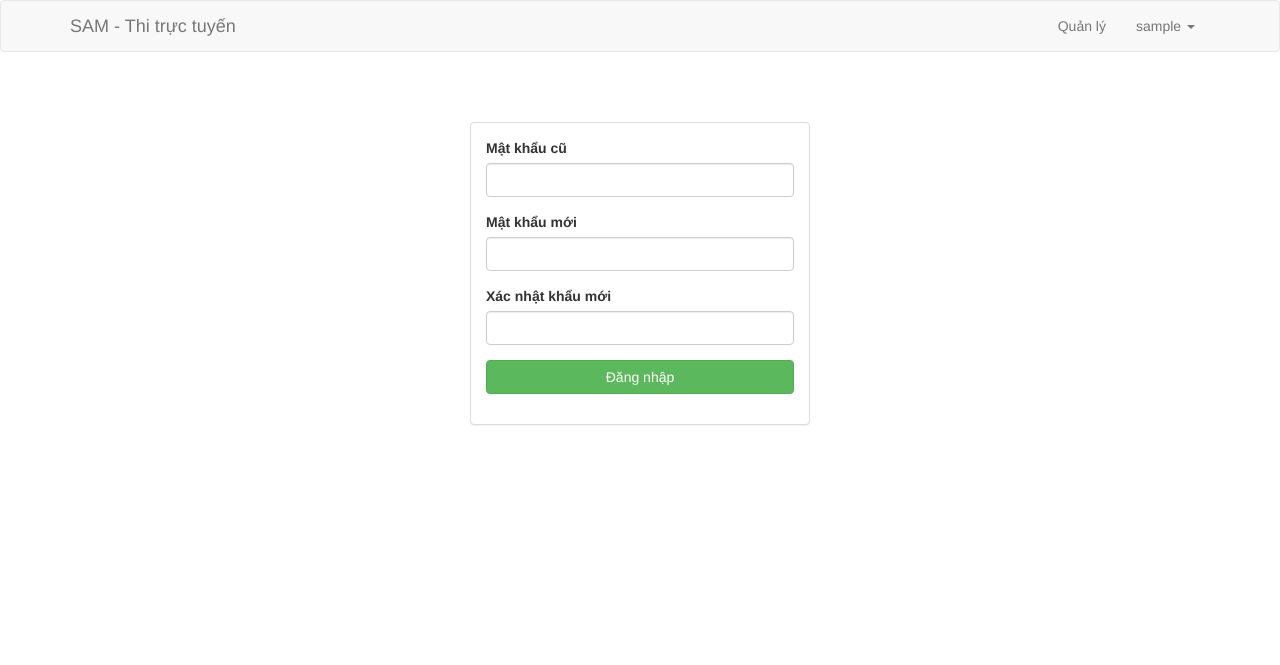
After one commit to khanha2/hcmus-omc, a Django app: page /change-password/ in a window 1280 px wide. The commit adds this page. Shown: the top 665 px of the page. Run offline with Django 3.2, Linux system fonts and the light colour scheme; the visitor is signed in with stand-in values (Sample User, id 1); parts of the project's set-up code (start-up, migrations or seed data) failed here and were passed over; some libraries are stand-ins or nearby versions.

Commit message:
Add change password function

```diff
--- a/omc/users/urls.py
+++ b/omc/users/urls.py
@@ -4,4 +4,5 @@ from users import views
 
 urlpatterns = [
     url(r'^login/$', views.login, name='login'),
+    url(r'^change-password/$', views.change_password, name='change_password')
 ]
--- /dev/null
+++ b/omc/webapp/static/scripts/change-password.js
@@ -0,0 +1,50 @@
+$(document).ready(function() {
+    function showMessage(message) {
+        $('#message').text(message);
+        $('#message-form').show();
+    }
+
+    function changePassword() {
+        $('#message-form').hide();
+        if ($('#old-password').val().length === 0) {
+            showMessage('Mật khẩu không được rỗng.')
+            return;
+        }
+        if ($('#new-password1').val().length === 0 || $('#new-password2').val().length === 0) {
+            showMessage('Mật khẩu mới không được rỗng.');
+            return;
+        }
+        if ($('#new-password1').val() !== $('#new-password2').val()) {
+            showMessage('Mật khẩu mới không trùng khớp.');
+            return;
+        }
+        $.ajax({
+            url: changePasswordUrl,
+            type: 'POST',
+            data: {
+                old_password: $('#old-password').val(),
+                new_password1: $('#new-password1').val(),
+                new_password2: $('#new-password2').val(),
+                csrfmiddlewaretoken: csrfToken
+            },
+            success: function(response) {
+                if (response.success) {
+                    windows.location.href = '/';
+                } else {
+                    showMessage('Không thể đổi mật khẩu.');
+                }
+            }
+        });
+    }
+
+    $('.form-control').on('keypress', function(e) {
+        if (e.which == 13) {
+            login();
+        }
+    });
+
+    $('#btn-change').on('click', function(e) {
+        e.preventDefault();
+        changePassword();
+    });
+});
--- /dev/null
+++ b/omc/webapp/static/styles/change-password.css
@@ -0,0 +1,10 @@
+.change-password-frame {
+    margin: 0 auto;
+    margin-top: 50px;
+    max-width: 340px;
+}
+
+.btn-change {
+    width: 100%;
+    margin-bottom: 15px
+}
--- /dev/null
+++ b/omc/webapp/templates/change_password.html
@@ -0,0 +1,41 @@
+{% extends 'layout.html' %}
+
+{% load staticfiles %}
+
+{% block title %}Đổi mật khẩu{% endblock %}
+
+{% block styles %}
+<link rel="stylesheet" type="text/css" href="{% static 'styles/change-password.css' %}">
+{% endblock %}
+
+{% block content %}
+<div class="change-password-frame">
+    <div class="panel panel-default">
+        <div class="panel-body">
+            <div class="form-group">
+                <label>Mật khẩu cũ</label>
+                <input type="password" class="form-control" id="old-password" />
+            </div>
+            <div class="form-group">
+                <label>Mật khẩu mới</label>
+                <input type="password" class="form-control" id="'new-password1" />
+            </div>
+            <div class="form-group">
+                <label>Xác nhật khẩu mới</label>
+                <input type="password" class="form-control" id="'new-password2" />
+            </div>
+            <div class="form-group" id="message-form" style="display: none">
+                <div class="text-danger" id="message"></div>
+            </div>
+            <button type="button" class="btn btn-success btn-change" id="btn-change">Đăng nhập</button>
+        </div>
+    </div>
+</div>
+{% endblock %}
+
+{% block scripts %}
+<script type="text/javascript">
+	var changePasswordUrl = '{% url 'users:change_password' %}';
+</script>
+<script type="text/javascript" src="{% static 'scripts/change-password.js' %}"></script>
+{% endblock %}
--- a/omc/webapp/templates/snippets/header.html
+++ b/omc/webapp/templates/snippets/header.html
@@ -18,7 +18,7 @@
                     <a class="dropdown-toggle" data-toggle="dropdown" href="#">{{ user }} <span class="caret"></span></a>
                     <ul class="dropdown-menu">
                         <!-- <li><a href="{% url 'webapp:user' %}">Thông tin tài khoản</a></li> -->
-                        <!-- <li><a href="#">Đổi mật khẩu</a></li> -->
+                        <li><a href="{% url 'webapp:change_password' %}">Đổi mật khẩu</a></li>
                         <li><a href="{% url 'webapp:logout' %}">Đăng xuất</a></li>
                     </ul>
                 </li>
--- a/omc/webapp/urls.py
+++ b/omc/webapp/urls.py
@@ -6,9 +6,11 @@ urlpatterns = [
     url(r'^$', views.index, name='index'),
     url(r'^login/$', views.login, name='login'),
     url(r'^logout/$', views.logout, name='logout'),
+    url(r'^change-password/$', views.change_password, name='change_password'),
 
     url(r'^contest/$', views.contest_overview, name='contest_overview'),
-    url(r'^contest/do-contest/$', views.contest_do_contest, name='contest_do_contest'),
+    url(r'^contest/do-contest/$', views.contest_do_contest,
+        name='contest_do_contest'),
     url(r'^contest/admin/$', views.contest_admin, name='contest_admin'),
     url(r'^user/$', views.user, name='user'),
     url(r'^contests/$', views.contests, name='contests'),
--- a/omc/webapp/views.py
+++ b/omc/webapp/views.py
@@ -6,7 +6,6 @@ from django.shortcuts import get_object_or_404, render, reverse
 
 from contests.models import Contest, Contestant
 from contests import service
-# Create your views here.
 
 
 def index(request):
```
Also changed, not shown: omc/users/views.py (+13 -4 lines).
